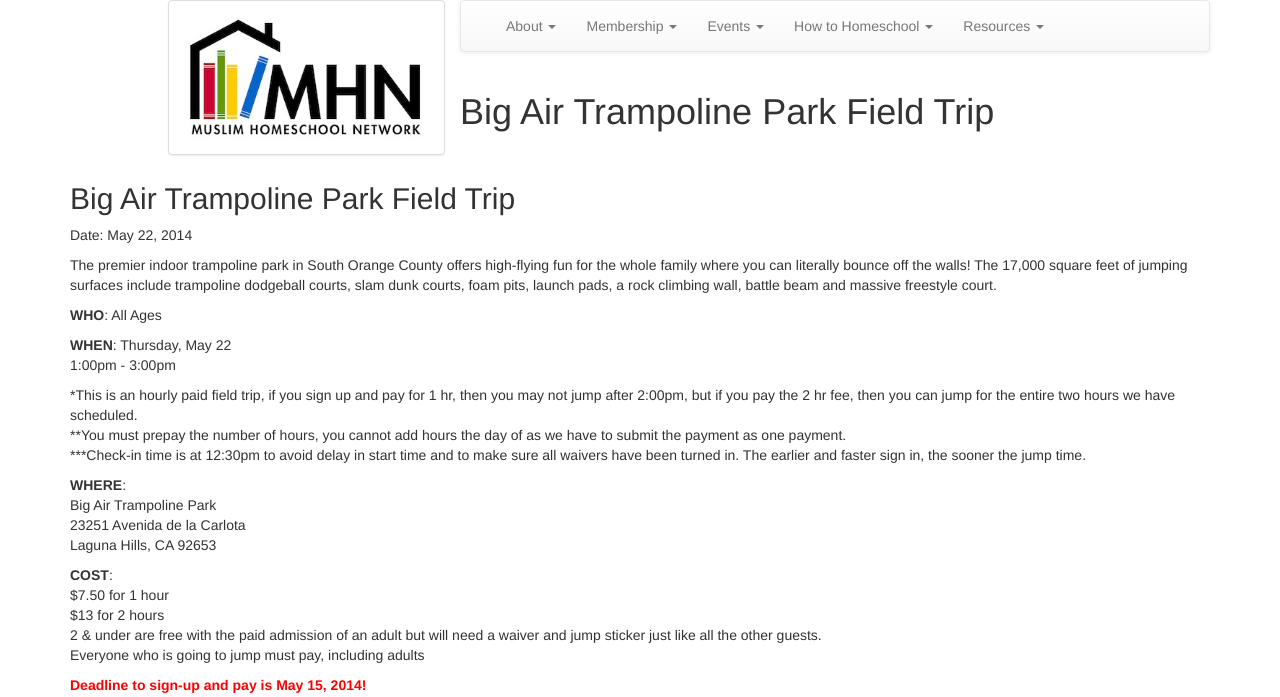
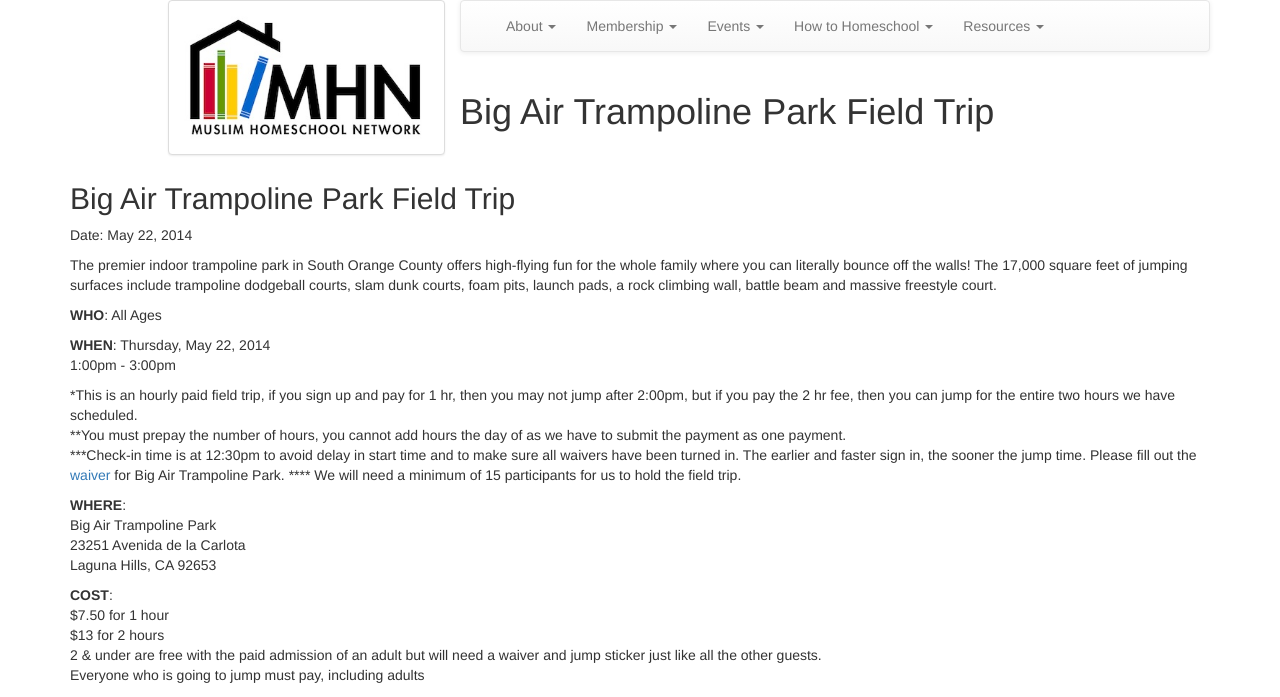
Before and after one commit to muslimhomeschoolnetwork/muslimhomeschoolnetwork.github.io, a Jekyll site: the page built from events/calendar/_posts/2014-05-22-13-00-big-air-field-trip.md, in a window 1280 px wide. Shown: the top 697 px of the page. Built offline with Jekyll 4.4.1, drawn with Linux system fonts in a browser that asks for light colours; nearby versions of some CDN libraries; Markdown is read by kramdown in place of the engine named in the settings.

Commit message:
Updated 2014-05-22-13-00-big-air-field-trip.md

```diff
--- a/events/calendar/_posts/2014-05-22-13-00-big-air-field-trip.md
+++ b/events/calendar/_posts/2014-05-22-13-00-big-air-field-trip.md
@@ -11,12 +11,13 @@
 
 **WHO**: All Ages
 
-**WHEN**: Thursday, May 22
+**WHEN**: Thursday, May 22, 2014
 1:00pm - 3:00pm
 
 \*This is an hourly paid field trip, if you sign up and pay for 1 hr, then you may not jump after 2:00pm, but if you pay the 2 hr fee, then you can jump for the entire two hours we have scheduled.
 \*\*You must prepay the number of hours, you cannot add hours the day of as we have to submit the payment as one payment.
-\*\*\*Check-in time is at 12:30pm to avoid delay in start time and to make sure all waivers have been turned in. The earlier and faster sign in, the sooner the jump time.
+\*\*\*Check-in time is at 12:30pm to avoid delay in start time and to make sure all waivers have been turned in. The earlier and faster sign in, the sooner the jump time. Please fill out the [waiver](https://bigair.pfestore.com/waiver/) for Big Air Trampoline Park.
+\*\*\*\* We will need a minimum of 15 participants for us to hold the field trip.
 
 **WHERE**:
 Big Air Trampoline Park
```
